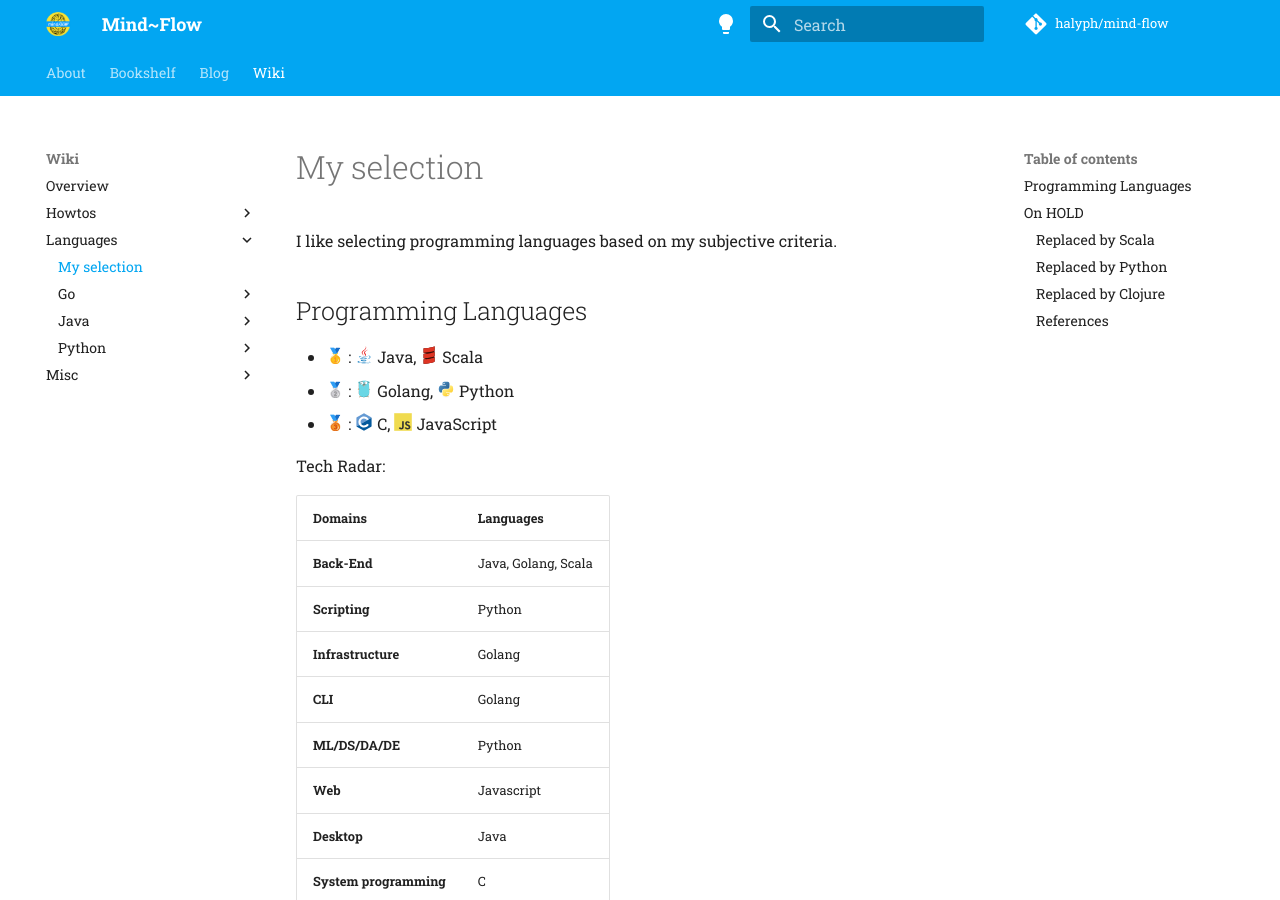
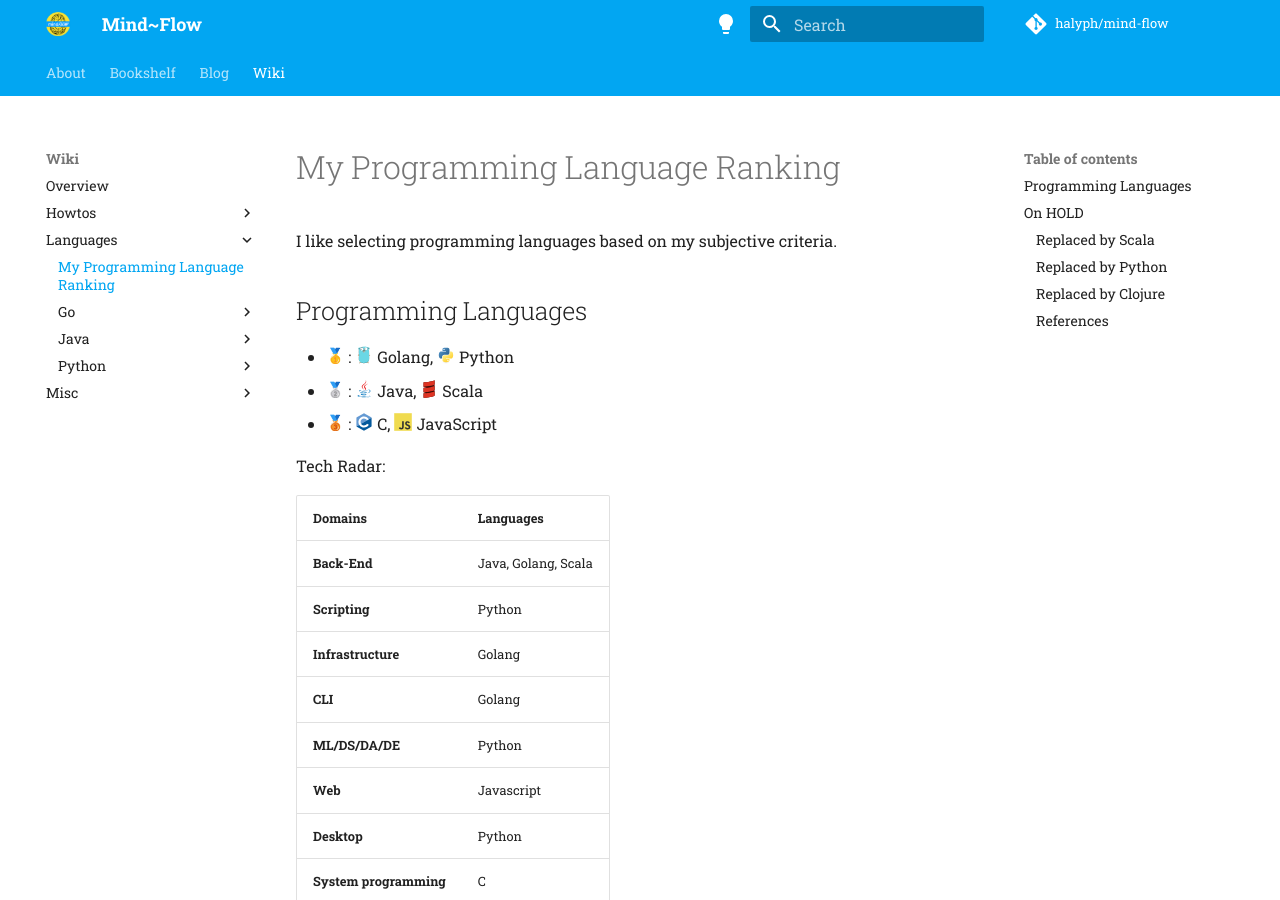
Before and after one commit to halyph/mind-flow, an MkDocs documentation site: the page built from docs/wiki/languages/index.md, in a window 1280 px wide and 900 px high. Built offline with MkDocs 1.6.1 and Material for MkDocs 9.7.7, drawn with Linux system fonts in a browser that asks for light colours; emoji names are drawn with the system emoji font; comment, search, counter and statistics services are not loaded.

Commit message:
updated Programming Language Rankings

```diff
--- a/docs/wiki/languages/index.md
+++ b/docs/wiki/languages/index.md
@@ -1,11 +1,11 @@
-# My selection
+# My Programming Language Ranking
 
 I like selecting programming languages based on my subjective criteria.
 
 ## Programming Languages
 
-- :first_place: : :lang-java: Java, :lang-scala: Scala
-- :second_place: : :lang-go: Golang, :lang-python: Python
+- :first_place: : :lang-go: Golang, :lang-python: Python
+- :second_place: : :lang-java: Java, :lang-scala: Scala
 - :third_place: : :lang-c: C, :lang-javascript: JavaScript
 
 Tech Radar:
@@ -18,7 +18,7 @@ Tech Radar:
 | **CLI**                | Golang |
 | **ML/DS/DA/DE**        | Python |
 | **Web**                | Javascript |
-| **Desktop**            | Java |
+| **Desktop**            | Python |
 | **System programming** | C |
 
 ## On HOLD
```
